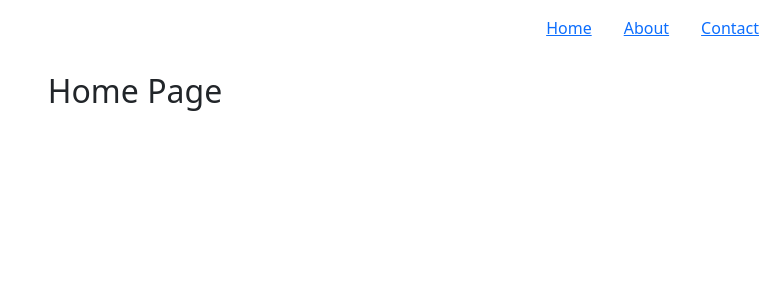
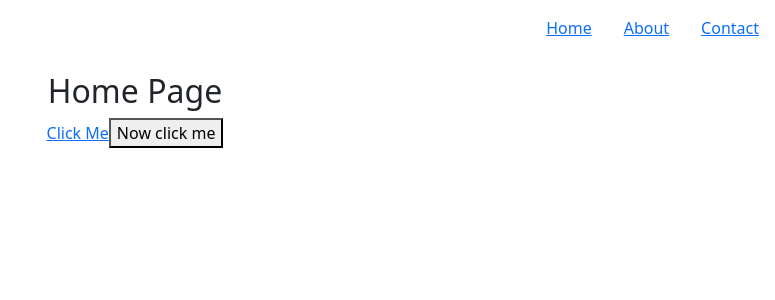
Before and after one commit to tahaansari/react-tutorial-code-step-by-step, a React (Create React App) app: page / in a window 1280 px wide. Shown: the top 300 px of the page, without its empty margins (505-1280 px from the left). Built offline with nearby package versions, Linux system fonts and the light colour scheme.

Commit message:
programitally navigate

```diff
--- a/package.json
+++ b/package.json
@@ -10,6 +10,7 @@
     "react": "^18.2.0",
     "react-bootstrap": "^2.7.0",
     "react-dom": "^18.2.0",
+    "react-router-dom": "^6.6.2",
     "react-scripts": "5.0.1",
     "web-vitals": "^2.1.4"
   },
--- a/src/App.js
+++ b/src/App.js
@@ -4,6 +4,8 @@ import Navbar from "./Navbar";
 import Home from "./Home";
 import About from "./About";
 import Contact from "./Contact";
+import Company from "./Company";
+import Channel from "./Channel";
 
 function App() {
   return (
@@ -13,7 +15,10 @@ function App() {
         <Routes>
           <Route path="/" element={<Home />} />
           <Route path="/about" element={<About />} />
-          <Route path="/contact" element={<Contact />} />
+          <Route path="/contact/" element={<Contact />}>
+            <Route path="company" element={<Company />} />
+            <Route path="channel" element={<Channel />} />
+          </Route>
         </Routes>
       </Router>
     </div>
--- a/src/Contact.js
+++ b/src/Contact.js
@@ -1,12 +1,13 @@
-import { Link } from "react-router-dom";
+import { Link, Outlet } from "react-router-dom";
 function Contact() {
   return (
     <>
       <h2>Contact Page</h2>
       <h3>We have some other business as well</h3>
-      <Link to="/company">company</Link>
+      <Link to="company">company</Link>
       <br />
-      <Link to="/channel">channel</Link>
+      <Link to="channel">channel</Link>
+      <Outlet />
     </>
   );
 }
--- a/src/Home.js
+++ b/src/Home.js
@@ -1,11 +1,13 @@
 import React from "react";
-import { Link } from "react-router-dom";
+import { Link, useNavigate } from "react-router-dom";
 
 function Home() {
+  const navigate = useNavigate();
   return (
     <>
       <h2>Home Page</h2>
-      <Link to="/about"></Link>
+      <Link to="/about">Click Me</Link>
+      <button onClick={() => navigate("/about")}>Now click me</button>
     </>
   );
 }
```
Also changed, not shown: 1 other file (tests, documents, lock files or other folders).
